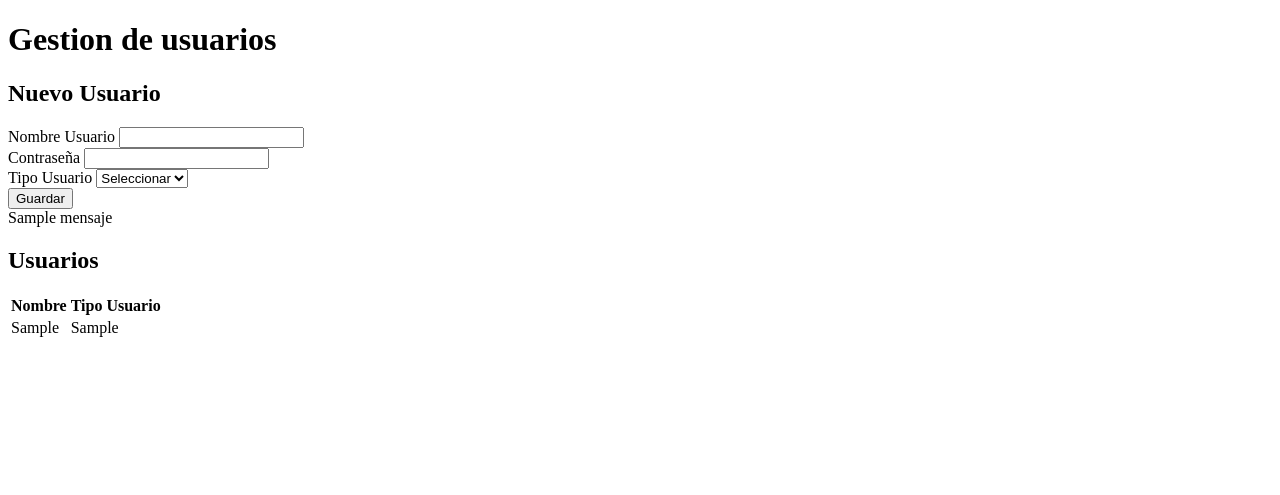
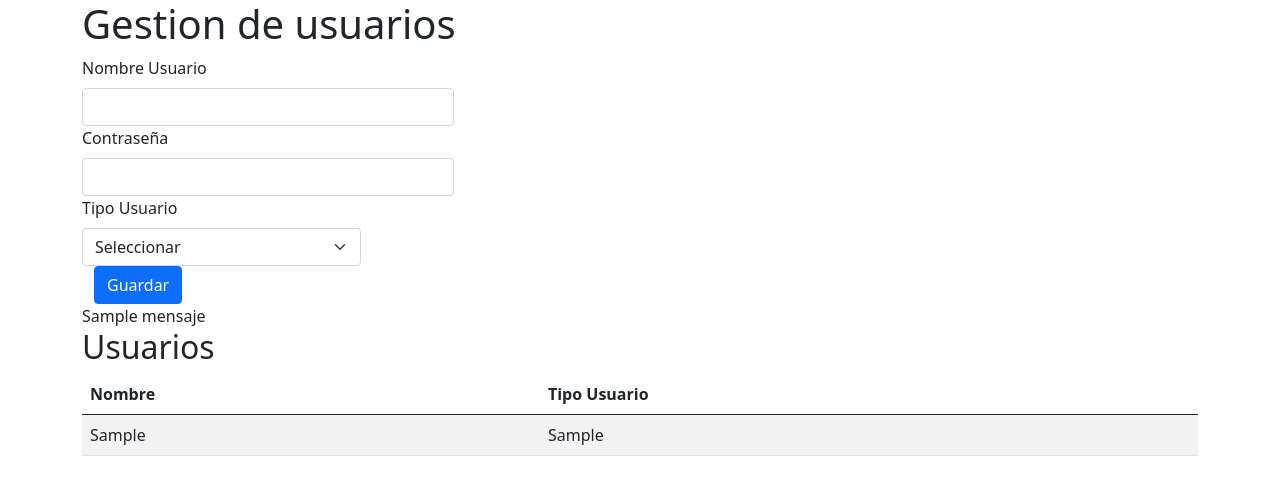
Before and after one commit to Dcampos91/HostalClarita, a Django app: template core/templates/core/usuarios.html in a window 1280 px wide. Shown: the top 495 px of the page. Run offline with Django 3.2, Linux system fonts and the light colour scheme; the template is opened without the code that fills it: most values are stand-ins (such as "Sample title", 1, 10 or a date in 2020).

Commit message:
bootstrap de agregrar usuario

```diff
--- a/core/templates/core/usuarios.html
+++ b/core/templates/core/usuarios.html
@@ -3,48 +3,67 @@
 <head>
     <meta charset="UTF-8">
     <meta http-equiv="X-UA-Compatible" content="IE=edge">
+    <link href="https://cdn.jsdelivr.net/npm/bootstrap@5.0.0-beta3/dist/css/bootstrap.min.css" rel="stylesheet" integrity="sha384-eOJMYsd53ii+scO/bJGFsiCZc+5NDVN2yr8+0RDqr0Ql0h+rP48ckxlpbzKgwra6" crossorigin="anonymous">
     <meta name="viewport" content="width=device-width, initial-scale=1.0">
     <title>Usuarios Hostal Doña Clarita</title>
 </head>
 <body>
+        <div class="container first">
             <h1>Gestion de usuarios</h1>
-    <h2>Nuevo Usuario</h2>
             <form action="" method="POST">
                 {% csrf_token %}
+                <form class="row g-3 needs-validation" novalidate>
+                    <div class="col-md-4">
+                    <label for="" class="form-label">Nombre Usuario</label>
+                    <input type="text" class="form-control" name="nombre">
+                    </div>
 
-        <label for="">Nombre Usuario</label>
-        <input type="text" name="nombre">
-        <br>
-        <label for="">Contraseña</label>
-        <input type="text" name="contraseña">
-        <br>
-        <label for="">Tipo Usuario</label>
-        <select name="tipo" id="tipo">
-            <option value="">Seleccionar</option>
-            {% for t in tipousuario  %}
+                    <div class="col-md-4">
+                    <label for="" class="form-label">Contraseña</label>
+                    <input type="text" class="form-control" name="contraseña">
+                    </div>
+
+                    <div class="col-md-3">
+                    <label for="" class="form-label">Tipo Usuario</label>
+                    <select class="form-select" name="tipo" id="tipo" required>
+                        <option selected disabled value="">Seleccionar</option>
+                        {% for t in tipousuario %}
                             <option value="{{t.1}}">{{t.1}}</option>
                         {% endfor %}
                     </select>
-        <br>
-        <input type="submit" value="Guardar">
+                    </div>
+                    <div class="container first">
+                        <button class="btn btn-primary" type="submit" value="Guardar">Guardar</button>
+                    </div>
+                </form>
+            </form>
+            {{mensaje}}
+        </div>
 
 
-    </form>
-    {{mensaje}}
-
+    <div class="container first">
         <h2>Usuarios</h2>
-    <table>
+        <table class="table table-striped">
+            <thead>
                 <tr>
-            <th>Nombre</th>
-            <th>Tipo Usuario</th>
+                    <th scope="col">Nombre</th>
+                    <th scope="col">Tipo Usuario</th>
                 </tr>
+            </thead>
+            <tbody>
                 {% for u in usuarios %}
                 <tr>
                     <td>{{ u.1 }}</td>
                     <td>{{ u.3 }}</td>
                 </tr>
                 {% endfor %}
+            </tbody>
         </table>
+    </div>
+    </table>
+
+    <script src="https://cdn.jsdelivr.net/npm/@popperjs/core@2.9.1/dist/umd/popper.min.js" integrity="sha384-SR1sx49pcuLnqZUnnPwx6FCym0wLsk5JZuNx2bPPENzswTNFaQU1RDvt3wT4gWFG" crossorigin="anonymous"></script>
+    <script src="https://cdn.jsdelivr.net/npm/bootstrap@5.0.0-beta3/dist/js/bootstrap.min.js" integrity="sha384-j0CNLUeiqtyaRmlzUHCPZ+Gy5fQu0dQ6eZ/xAww941Ai1SxSY+0EQqNXNE6DZiVc" crossorigin="anonymous"></script>
 
 </body>
 </html>
```
Lines whose indentation alone changed are shown as unchanged.
